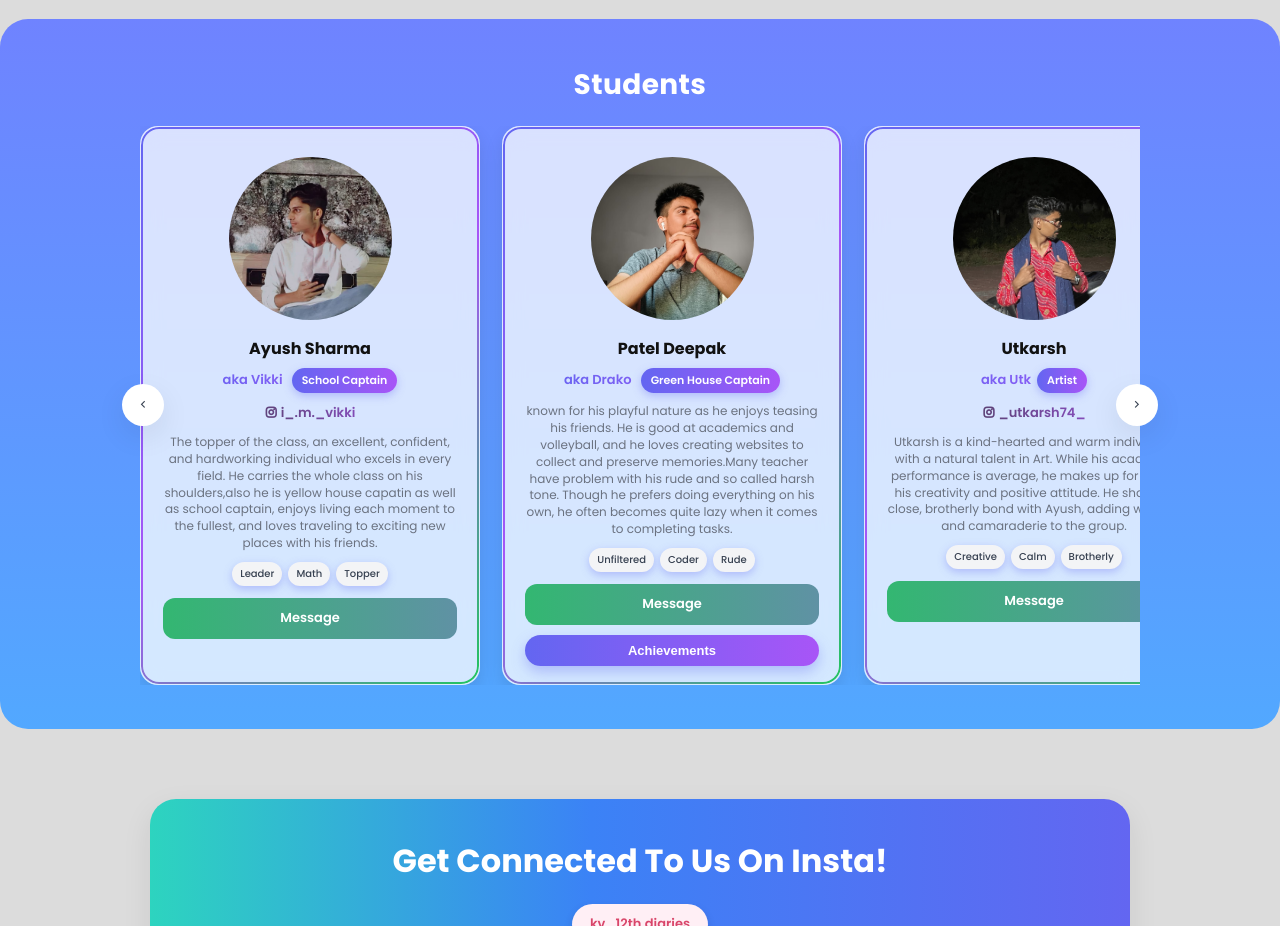
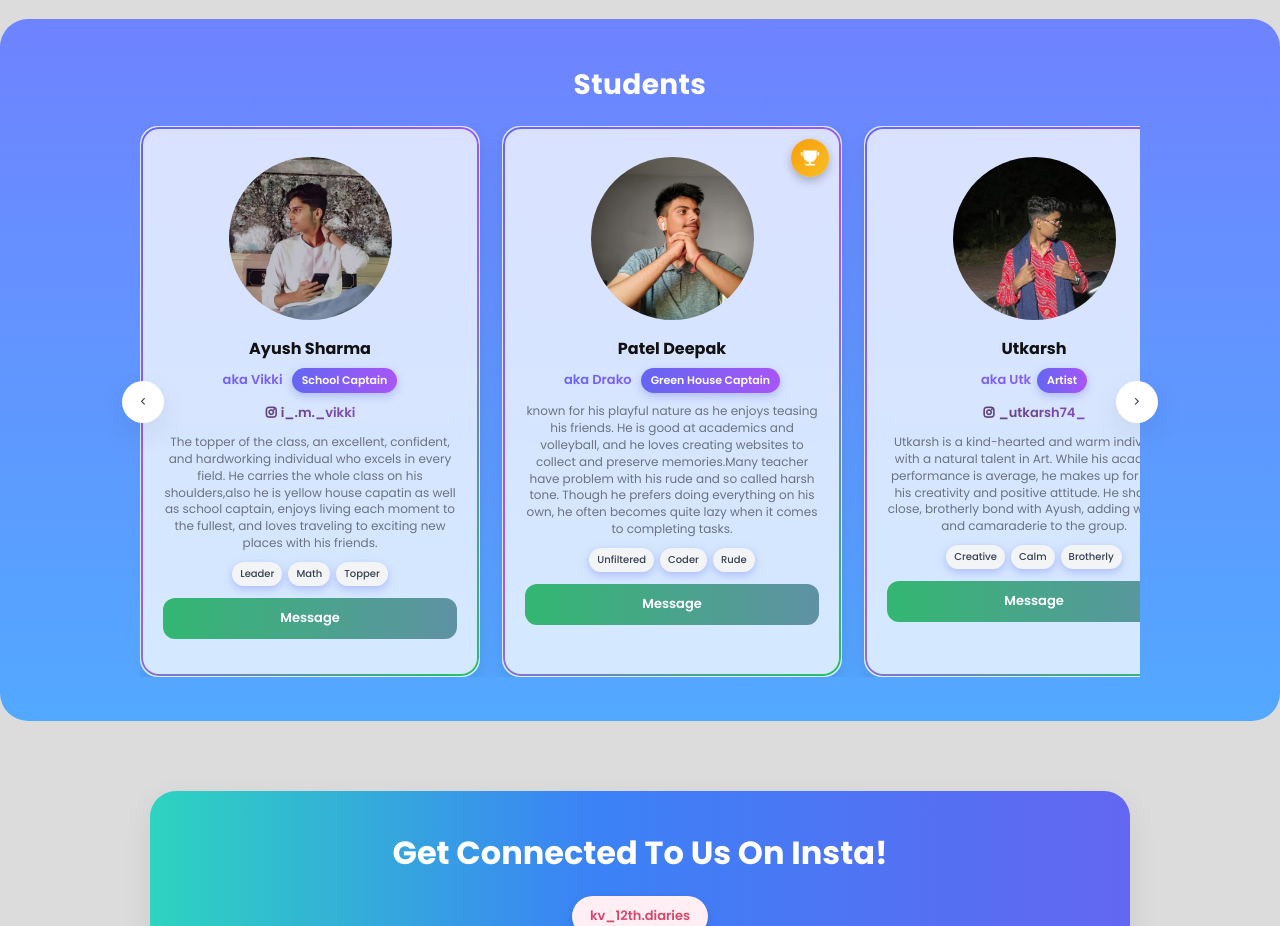
Before and after one commit to Class-XI/Web, a plain HTML site: page index.html in a window 1280 px wide. Shown: the part 1220-2146 px from the top of the page. Drawn offline with nearby package versions, Linux system fonts and the light colour scheme.

Commit message:
Update index.html

```diff
--- a/index.html
+++ b/index.html
@@ -440,6 +440,7 @@
       /* wider */
       max-width: 340px;
       padding: 24px 22px 18px;
+
     }
 
     .card::before {
@@ -1185,22 +1186,40 @@
 
     /* Button style matches theme */
    .achieve-btn {
-      background: linear-gradient(90deg, #6366f1, #a855f7);
+  position: absolute;
+  top: 12px;
+  right: 12px;
+  width: 38px;
+  height: 38px;
+  border-radius: 50%;
+  background: linear-gradient(135deg, #f59e0b, #fbbf24); /* gold gradient */
   border: none;
   color: #fff;
-      border-radius: 999px;
-      padding: 8px 16px;
-      font-size: 13px;
-      font-weight: 600;
-      width: 100%;
-      margin-top: 10px;
+  font-size: 20px;
+  display: flex;
+  align-items: center;
+  justify-content: center;
   cursor: pointer;
-      box-shadow: 0 6px 14px rgba(99, 102, 241, 0.35);
-      transition: transform .25s ease;
+  box-shadow: 0 4px 10px rgba(0,0,0,0.25);
+  transition: transform 0.25s ease, box-shadow 0.25s ease;
+  z-index: 5;
 }
 
  .achieve-btn:hover {
-      transform: scale(1.05);
+  transform: scale(1.15) rotate(5deg);
+  box-shadow: 0 6px 16px rgba(0,0,0,0.35);
+}
+
+.achieve-btn:active {
+  transform: scale(0.95);
+}
+/* Optional: make emoji shine animation */
+@keyframes shine {
+  0%, 100% { filter: brightness(1); }
+  50% { filter: brightness(1.3); }
+}
+.achieve-btn:hover {
+  animation: shine 1s infinite ease-in-out;
 }
   </style>
 </head>
@@ -1323,6 +1342,9 @@
 
         <!-- Deepak -->
         <div class="card">
+          <button class="achieve-btn" data-img="photu/12.png" title="View Achievement">
+            <i class="ri-trophy-fill"></i>
+          </button>
           <div class="avatar"><img src="photu\DEEPAK.jpeg" alt=""></div>
           <div class="name">Patel Deepak</div>
           <div class="aka">aka Drako <span class="chip">Green House Captain</span></div>
@@ -1338,7 +1360,7 @@
               data-info="Have harsh tone naturally which create a bad image of him in teachers & juniors mind.">Rude</span>
           </div>
           <a class="msg" href="https://wa.me/919328594145?text=Hello%20There" target="_blank">Message</a>
-          <button class="achieve-btn" data-img="photu\12.png">Achievements</button>
+
         </div>
 
         <!-- Utkarsh -->
@@ -1530,15 +1552,17 @@
   </div>
   <script>
    // === Achievement Popup ===
+document.addEventListener('DOMContentLoaded', () => {
   const achieveBtns = document.querySelectorAll('.achieve-btn');
   const achievePopup = document.getElementById('achieve-popup');
   const achieveImg = document.getElementById('achieve-img');
   const achieveClose = document.querySelector('.achieve-close');
 
   achieveBtns.forEach(btn => {
-      btn.addEventListener('click', () => {
-        const imgSrc = btn.dataset.img;
-        achieveImg.src = imgSrc;
+    btn.addEventListener('click', (e) => {
+      e.stopPropagation(); // prevent triggering card clicks
+      const src = btn.dataset.img;
+      achieveImg.src = src;
       achievePopup.style.display = 'flex';
     });
   });
@@ -1550,6 +1574,8 @@
   achievePopup.addEventListener('click', e => {
     if (e.target === achievePopup) achievePopup.style.display = 'none';
   });
+});
+
 
     // --- Randomly scatter 7 images in the hero ---
 
```
Lines whose indentation alone changed are shown as unchanged.
